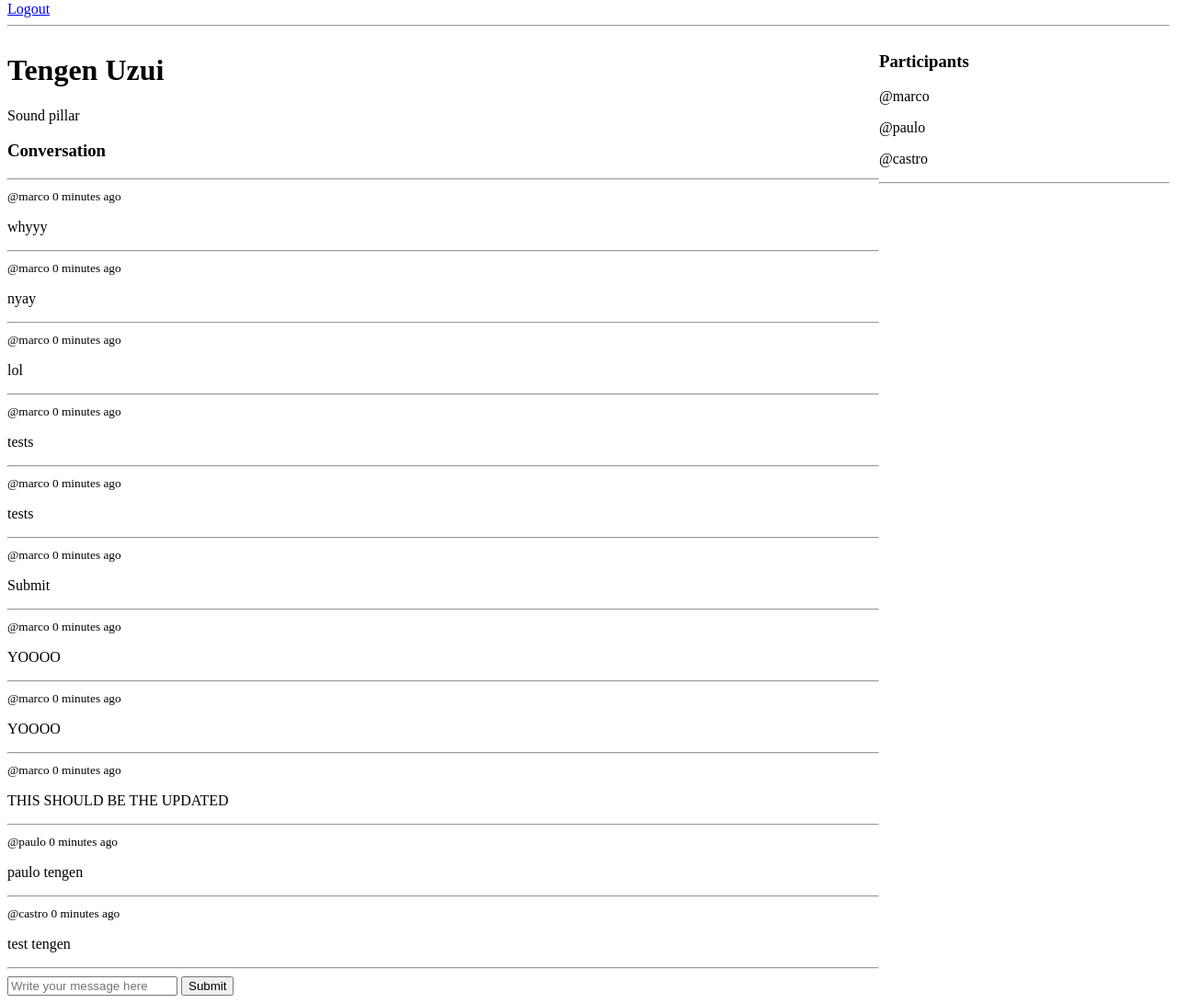
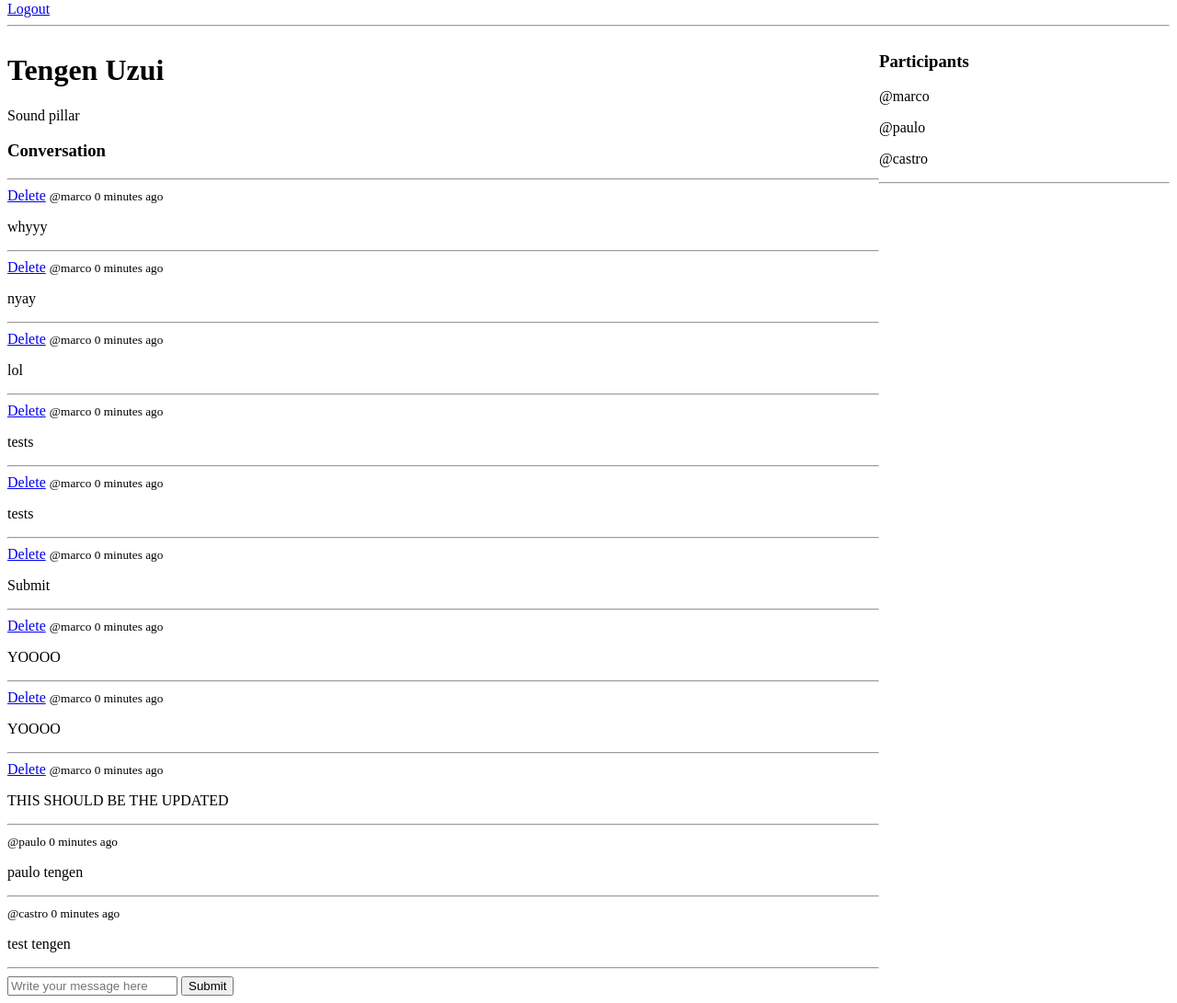
Before and after one commit to Marco-Ca/animessage, a Django app: page /room/7/ in a window 1280 px wide. Shown: the part 150-1241 px from the top of the page at 92% size. Run offline with Django 4.2, Linux system fonts and the light colour scheme; a user stored in the database is signed in; data comes from the database, SQL or seed files in the repository; both versions use the stored data as it was after the commit.

Commit message:
feat: delete messages ad redirects

```diff
--- a/base/templates/base/room.html
+++ b/base/templates/base/room.html
@@ -17,6 +17,9 @@
                 <hr />
                 {% for message in room_messages %}
                     <div>
+                        {% if request.user == message.user %}
+                        <a href="{% url 'delete-message' message.id %}">Delete</a>
+                        {% endif %}
                         <small>@{{ message.user }} {{ message.created|timesince }} ago</small>
                         <p>
                             {{ message.body }}
--- a/base/urls.py
+++ b/base/urls.py
@@ -10,4 +10,5 @@ urlpatterns = [
     path('create-room/', views.createRoom, name='create-room'),
     path('update-room/<str:pk>/', views.updateRoom, name='update-room'),
     path('delete-room/<str:pk>/', views.deleteRoom, name='delete-room'),
+    path('delete-message/<str:pk>/', views.deleteMessage, name='delete-message'),
 ]
--- a/base/views.py
+++ b/base/views.py
@@ -97,6 +97,7 @@ def room(request, pk):
             room=room,
             body=request.POST.get('body')
         )
+        room.participants.add(request.user)
         return redirect('room', pk=room.id)
 
     context = {'room': room, 'room_messages': room_messages, 'participants': participants}
@@ -144,3 +145,15 @@ def deleteRoom(request, pk):
         return redirect('home')
     context = {'obj': room}
     return render(request, 'base/delete.html', context)
+
+
+@login_required(login_url='login')
+def deleteMessage(request, pk):
+    message = Message.objects.get(id=pk)
+    if request.user != message.user:
+        return HttpResponse('You are not the owner of this message')
+    if request.method == 'POST':
+        message.delete()
+        return redirect('room', pk=message.room.id)
+    context = {'obj': message}
+    return render(request, 'base/delete.html', context)
```
Also changed, not shown: db.sqlite3.
